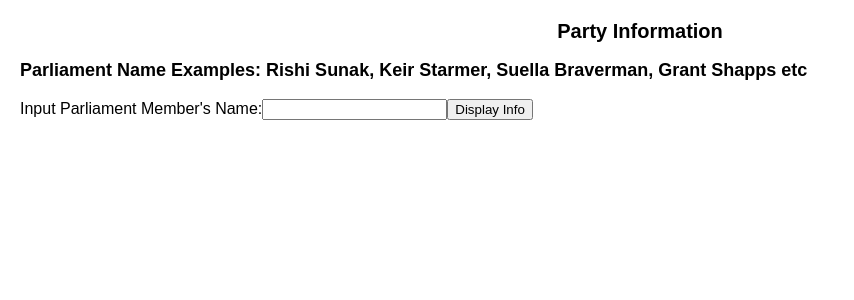
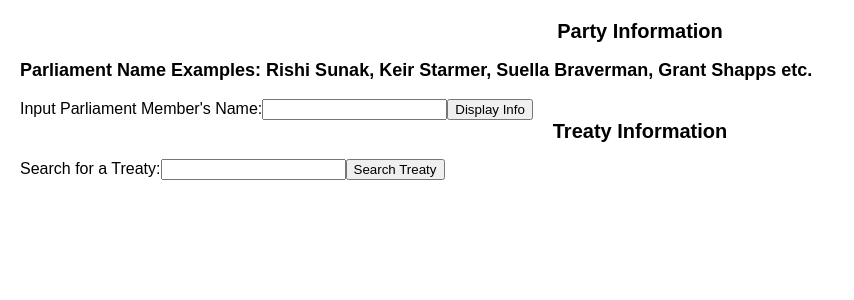
Before and after one commit to Kazi27/API-app, a React (Create React App) app in the folder src/: page /parliament in a window 1280 px wide. Shown: the top 300 px of the page, without its empty margins (0-854 px from the left). Built offline with nearby package versions, Linux system fonts and the light colour scheme.

Commit message:
needs debugging

```diff
--- a/src/Parliament.js
+++ b/src/Parliament.js
@@ -13,6 +13,66 @@
 const [membershipStatus, setMembershipStatus] = useState(null);
 //used for error handling and used in cases where the inputted name is blank or not a part of the api dataset
 const [error, setError] = useState(null);
+
+//New states for treaties
+const [treatySearchText, setTreatySearchText] = useState('');
+const [treatyInfo, setTreatyInfo] = useState(null);
+const [treatyError, setTreatyError] = useState(null);
+
+//traties
+const fetchTreatyData = async (searchText) => {
+  try {
+    const response = await fetch(`https://treaties-api.parliament.uk/api/Treaty?SearchText=${encodeURIComponent(searchText)}`);
+    const data = await response.json();
+
+    if (data && data.length > 0) {
+      // Assuming the response structure contains an array of treaties
+      setTreatyInfo(data);
+      setTreatyError(null);
+    } else {
+      setTreatyError('No treaty information found for this search.');
+      setTreatyInfo(null);
+    }
+  } catch (error) {
+    console.error(error);
+    setTreatyError('Failed to fetch treaty information.');
+    setTreatyInfo(null);
+  }
+};
+
+const handleTreatySearchSubmit = (event) => {
+  event.preventDefault();
+  fetchTreatyData(treatySearchText);
+};
+
+
+const handleTreatySearchTextChange = (event) => {
+  setTreatySearchText(event.target.value);
+};
+
+
+
+
+
+
+
+
+
+
+
+
+
+
+
+
+
+
+
+
+
+
+
+
 
 
 
@@ -92,13 +152,12 @@
 setMemberName(event.target.value);
 };
 
+
 return (
   <div>
-  {/* displays the header of the page (Party Information) */}
+    {/* Parliament Member Information Section */}
     <h2>Party Information</h2>
-  <h3>Parliament Name Examples: Rishi Sunak, Keir Starmer, Suella Braverman, Grant Shapps etc </h3>
-
-  {/* Input field where the user must input a valid parliament members name and click search. If present in the api, information about the party member is present.  */}
+    <h3>Parliament Name Examples: Rishi Sunak, Keir Starmer, Suella Braverman, Grant Shapps etc.</h3>
     <form onSubmit={handleSubmit}>
       <label>
         Input Parliament Member's Name:
@@ -108,72 +167,41 @@
           onChange={handleMemberNameChange}
         />
       </label>
-    <button type="submit"> Display Info</button>
+      <button type="submit">Display Info</button>
     </form>
 
+    {/* Display errors or member information if available */}
+    {error && <p>Error: {error}</p>}
+    {/* ... other member details displayed here ... */}
+
+    {/* New Treaty Information Section */}
+    <h2>Treaty Information</h2>
+    <form onSubmit={handleTreatySearchSubmit}>
+      <label>
+        Search for a Treaty:
+        <input
+          type="text"
+          value={treatySearchText}
+          onChange={handleTreatySearchTextChange}
+        />
+      </label>
+      <button type="submit">Search Treaty</button>
+    </form>
+
+    {/* Display errors or treaty information if available */}
+    {treatyError && <p>Error: {treatyError}</p>}
+    {treatyInfo && (
+      <div>
+        {treatyInfo.map((treaty, index) => (
+          <div key={index}>
+            <p>Title: {treaty.title}</p>
+          </div>
+        ))}
+      </div>
+    )}
+  </div>
+);
 
 
-
-
-  {/* This section displays the member's
-  full name
-  party
-  gender
-  latestmembership placement
-  latest membership start date
-  latest membership end date if they are not currently in office
-  membership status
-
-  */}
-  {error && <p>Error: {error}</p>}
-  {fullMemberName && (
-    <div>
-      <p>Full Name: {fullMemberName}</p>
-    </div>
-  )}
-
-  {partyInfo && (
-    <div>
-      <p>Party: {partyInfo}</p>
-    </div>
-  )}
-  {
-    gender && (
-      <div>
-        <p>Gender: {gender}</p>
-      </div>
-    )
         }
-  {
-    latestMembership && (
-      <div>
-        <p>Latest Membership Placement: {latestMembership}</p>
-      </div>
-    )
-  }
-  {
-    startDate && (
-      <div>
-        <p>Latest Membership Start Date: {startDate}</p>
-      </div>
-    )
-  }
-  {
-    membershipEnd && (
-      <div>
-        <p>Latest Membership End Date: {membershipEnd}</p>
-      </div>
-    )
-  }
-  {
-    membershipStatus && (
-      <div>
-        <p>Membership Status: {membershipStatus}</p>
-      </div>
-    )
-  }
-</div>
-);
-};
-
 export default Parliament;
```
Lines whose indentation alone changed are shown as unchanged.
